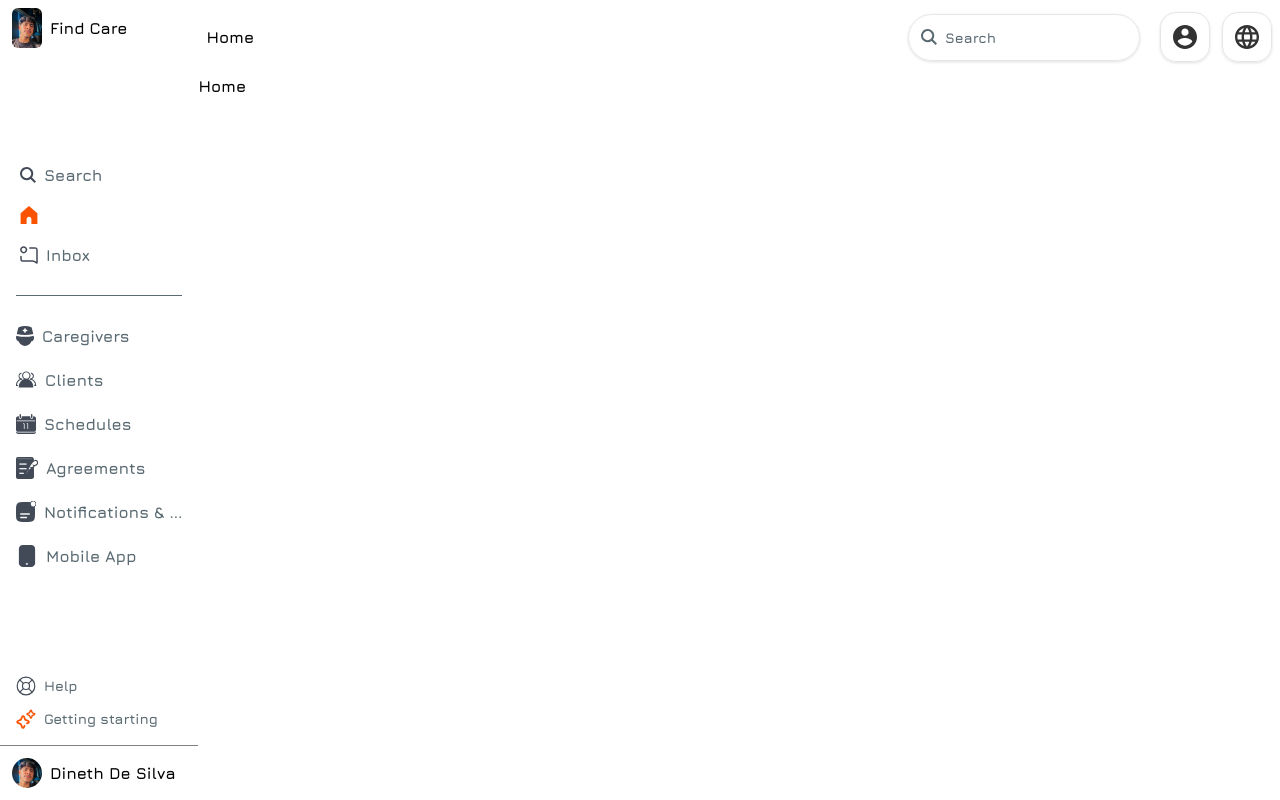
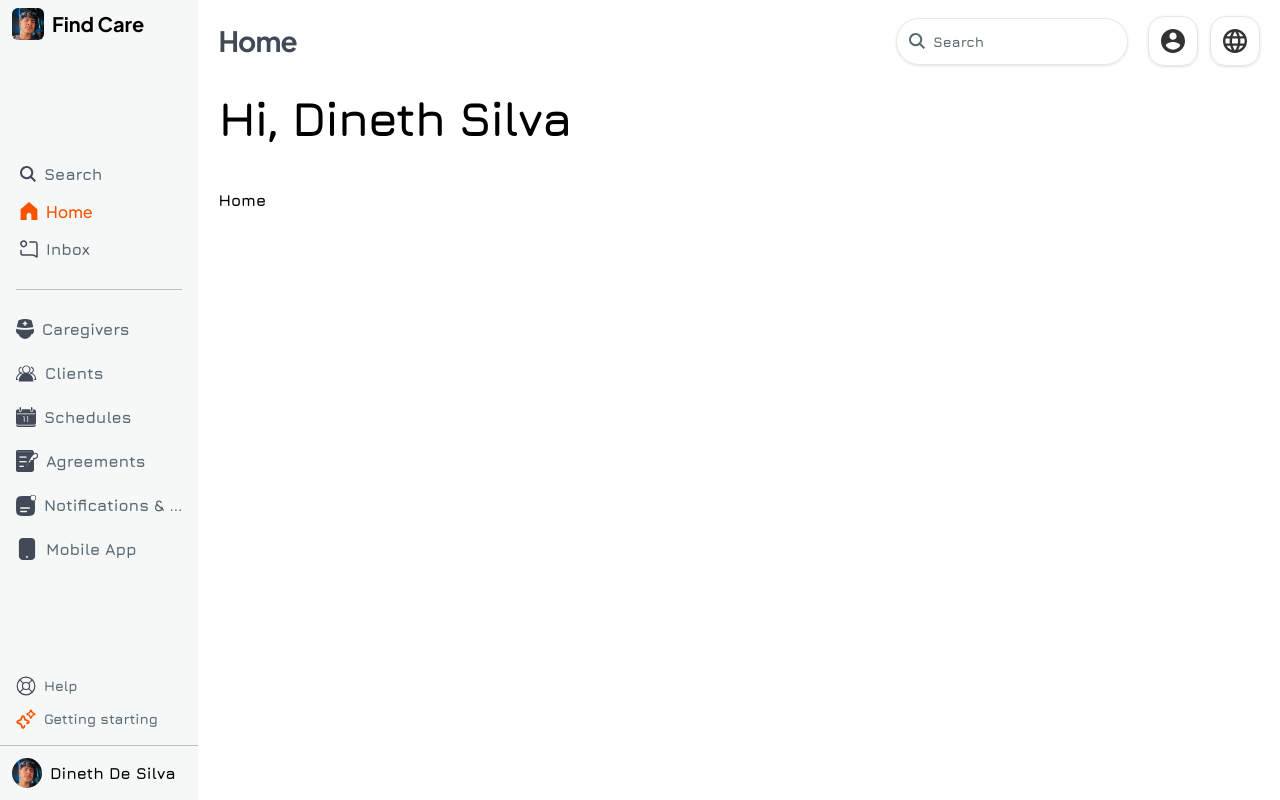
Before and after one commit to dinethde/FindCare, a Next.js app: page / in a window 1280 px wide. Built offline with nearby package versions, Linux system fonts and the light colour scheme.

Commit message:
Implemented the layout and header

```diff
--- a/app/(routes)/layout.tsx
+++ b/app/(routes)/layout.tsx
@@ -7,7 +7,7 @@ export default function layout({
   children: React.ReactNode;
 }>) {
   return (
-    <div className="flex flex-col min-h-full ">
+    <div className="flex flex-col min-h-full py-4 px-5 gap-10">
       <header>
         <Header />
       </header>
--- a/app/(routes)/page.tsx
+++ b/app/(routes)/page.tsx
@@ -2,5 +2,5 @@ import Image from "next/image";
 import "../globals.css";
 
 export default function Home() {
-  return <h1 className="font-regular_text">Home</h1>;
+  return <h1 className="">Home</h1>;
 }
--- a/app/components/Header.tsx
+++ b/app/components/Header.tsx
@@ -1,20 +1,41 @@
+"use client"; // Add this at the very top of the file
+
 import React from "react";
 import Image from "next/image";
+import { usePathname } from "next/navigation";
 import NetworkIcon from "../components/icons/NetworkIcon";
 import UserProfileIcon from "../components/icons/UserProfileIcon copy";
 import SearchIcon from "./icons/SearchIcon";
 import "../globals.css";
 
+// Define page title mapping
+const pageTitles: { [key: string]: string } = {
+  "/": "Home",
+  "/caregivers": "Caregivers",
+  "/clients": "Clients",
+  "/getting-starting": "Getting Started",
+  "/help": "Help",
+  "/inbox": "Inbox",
+  "/mobileapp": "Mobile App",
+  "/notification": "Notifications",
+  "/schedules": "Schedules",
+  "/settings": "Settings",
+  "/agreements": "Agreements",
+};
+
 export default function Header() {
+  const pathname = usePathname();
+  const isHomePage = pathname === "/";
+
   return (
-    // Main wrapper
-    <div className="w-full relative flex flex-row items-center justify-between py-3 px-2">
-      {/* Currnent Page name */}
-      <div className="flex flex-row items-center justify-center ">
-        <p>Home</p>
+    <div className="flex flex-col gap-6">
+      <div className="w-full relative flex flex-row items-center justify-between ">
+        {/* Current Page name */}
+        <div className="flex flex-row items-center justify-center text-h4 text-grey-darker">
+          <p>{pageTitles[pathname] || "Home"}</p>
         </div>
 
-      {/* Header left items w  */}
+        {/* Header left items */}
         <div className="w-[22.75rem] flex flex-row items-center justify-start gap-[1.25rem] text-[0.875rem] text-neutral-colors-neutral-9">
           {/* Searching bar */}
           <div className="flex-1 shadow-[0px_1px_3px_rgba(0,_0,_0,_0.12)] rounded-[30px] bg-gray border-neutral-3 border-[0.5px] border-solid flex flex-row items-center justify-start p-3 gap-[0.5rem]">
@@ -35,5 +56,14 @@ export default function Header() {
           </div>
         </div>
       </div>
+      <div>
+        {/* Show greeting only on home page */}
+        {isHomePage ? (
+          <h2 className="text-h1">Hi, Dineth Silva</h2>
+        ) : (
+          <h2 className="text-h1">{pageTitles[pathname]}</h2>
+        )}
+      </div>
+    </div>
   );
 }
--- a/app/components/NavbarComponent.tsx
+++ b/app/components/NavbarComponent.tsx
@@ -21,20 +21,20 @@ import StarsIcon from "./icons/StarsIcon";
 const NavbarComponent: NextPage = () => {
   return (
     // Main wrapper
-    <div className="relative bg-main-2 min-h-screen flex flex-col items-start justify-center  w-auto max-w-[16rem] whitespace-nowrap text-grey ">
+    <div className="relative bg-main2 min-h-screen flex flex-col items-start justify-center  w-auto max-w-[16rem] whitespace-nowrap text-grey ">
       {/* Agency name and logo */}
-      <div className="self-stretch flex  justify-start p1-4 p-[0.5rem] pl-3 gap-2">
+      <div className="self-stretch flex  justify-start p1-4 p-[0.5rem] pl-3 gap-2 ">
         {/* Agency logo */}
         <Image
-          className="relative rounded-md object-cover "
-          width={30}
-          height={30}
+          className=" w-[2em] relative h-[2rem] object-cover  rounded-md  "
           alt=""
           src={photo}
         />
         {/* Agency  Name */}
         <div className="flex flex-row items-center justify-start">
-          <b className="font-regular_text text-black">Find Care</b>
+          <b className="text-[1.25rem] font-plus-jakarta-sans font-semibold text-black">
+            Find Care
+          </b>
         </div>
       </div>
       <div className="flex-1 flex flex-col items-start justify-center p-[1rem] gap-[1.75rem]">
@@ -44,7 +44,7 @@ const NavbarComponent: NextPage = () => {
           <Link href={"/"} className="navbar-link">
             <SearchIcon />
             <div className="flex flex-row items-center justify-center">
-              <p className="font-regular_text font-medium">Search</p>
+              <p className="text-regular_text font-medium">Search</p>
             </div>
           </Link>
 
@@ -52,7 +52,9 @@ const NavbarComponent: NextPage = () => {
           <Link href={"/"} className="navbar-link">
             <HomeIcon color={"#FA5300"} />
             <div className=" flex flex-row items-center justify-center">
-              <p className="font-regular_text font-semibold text-main">Home</p>
+              <p className="text-regular-text-thicker text-brand-colors-main">
+                Home
+              </p>
             </div>
           </Link>
 
@@ -60,13 +62,13 @@ const NavbarComponent: NextPage = () => {
           <Link href={"/inbox"} className="navbar-link">
             <InboxIcon />
             <div className="flex flex-row items-center justify-center">
-              <p className="font-regular_text font-medium">Inbox</p>
+              <p className="text-regular_text font-medium">Inbox</p>
             </div>
           </Link>
         </div>
 
         {/* Horizontal Line */}
-        <div className="self-stretch relative  h-[0.8px] bg-grey" />
+        <div className="self-stretch relative  h-[0.8px] bg-neutral-6" />
 
         {/* Navbar pages link wrapper */}
         <div className="flex flex-col items-start justify-start gap-[1.25rem]">
@@ -74,7 +76,7 @@ const NavbarComponent: NextPage = () => {
           <Link href="/caregivers" className="navbar-link">
             <CaregiverIcon />
             <div className="navitem-wrapper">
-              <p className="font-regular_text font-medium">Caregivers</p>
+              <p className="text-regular_text font-medium">Caregivers</p>
             </div>
           </Link>
 
@@ -82,7 +84,7 @@ const NavbarComponent: NextPage = () => {
           <Link href={"/clients"} className="navbar-link">
             <ClientIcon />
             <div className="navitem-wrapper">
-              <p className="font-regular_text font-medium">Clients</p>
+              <p className="text-regular_text font-medium">Clients</p>
             </div>
           </Link>
 
@@ -90,7 +92,7 @@ const NavbarComponent: NextPage = () => {
           <Link href={"/schedules"} className="navbar-link">
             <CalendarIcon />
             <div className="navitem-wrapper">
-              <p className="font-regular_text font-medium">Schedules</p>
+              <p className="text-regular_text font-medium">Schedules</p>
             </div>
           </Link>
 
@@ -98,7 +100,7 @@ const NavbarComponent: NextPage = () => {
           <Link href={"/agreements"} className="navbar-link">
             <AgreementIcon />
             <div className="navitem-wrapper">
-              <p className="font-regular_text font-medium">Agreements</p>
+              <p className="text-regular_text font-medium">Agreements</p>
             </div>
           </Link>
 
@@ -106,7 +108,7 @@ const NavbarComponent: NextPage = () => {
           <Link href={"/notification"} className="navbar-link">
             <NotificationIcon />
             <div className="navitem-wrapper">
-              <p className="font-regular_text font-medium">
+              <p className="text-regular_text font-medium">
                 Notifications & ...
               </p>
             </div>
@@ -116,7 +118,7 @@ const NavbarComponent: NextPage = () => {
           <Link href={"/mobileapp"} className="navbar-link">
             <MobileAppIcon />
             <div className="navitem-wrapper">
-              <p className="font-regular_text font-medium">Mobile App</p>
+              <p className="text-regular_text font-medium">Mobile App</p>
             </div>
           </Link>
         </div>
@@ -129,13 +131,13 @@ const NavbarComponent: NextPage = () => {
           {/* Helping page link */}
           <Link href={"/help"} className="navbar-link">
             <HelpIcon />
-            <div className="font-regular_text">Help</div>
+            <div className="text-regular_text">Help</div>
           </Link>
 
           {/* Getting started page link */}
           <Link href={"/getting-starting"} className="navbar-link">
             <StarsIcon />
-            <div className="font-regular_text">Getting starting</div>
+            <div className="text-regular_text">Getting starting</div>
           </Link>
         </div>
 
@@ -143,13 +145,11 @@ const NavbarComponent: NextPage = () => {
         <Link
           href={"/settings"}
           className="w-full flex flex-row items-center justify-start p-[0.75rem] gap-[0.5rem] text-[1rem] font-jura no-underline"
-          style={{ borderTop: "1px solid grey" }}
+          style={{ borderTop: "1px solid #BFBFBF" }}
         >
           {/* Account profile picture */}
           <Image
             className="w-[1.875rem] relative rounded-[100px] h-[1.875rem] object-cover  "
-            width={30}
-            height={30}
             alt=""
             src={photo}
           />
--- a/app/globals.css
+++ b/app/globals.css
@@ -1,6 +1,7 @@
 @import url("https://fonts.googleapis.com/css2?family=Plus+Jakarta+Sans:wght@400;500;700&display=swap");
 @import url("https://fonts.googleapis.com/css2?family=Jura:wght@700&display=swap");
 @import url("https://fonts.googleapis.com/css2?family=Plus+Jakarta+Sans:wght@400&display=swap");
+@import url("https://fonts.googleapis.com/css2?family=Plus+Jakarta+Sans:wght@700&display=swap");
 
 @tailwind base;
 @tailwind components;
--- a/app/page.tsx
+++ /dev/null
@@ -1,5 +0,0 @@
-import React from "react";
-
-export default function HomePage() {
-  return <div>Schedule</div>;
-}
--- a/tailwind.config.ts
+++ b/tailwind.config.ts
@@ -45,6 +45,7 @@ const config: Config = {
       },
       fontFamily: {
         jura: "jura",
+        "plus-jakarta-sans": "Plus Jakarta Sans",
       },
       backgroundColor: {
         ...colors,
@@ -52,6 +53,6 @@ const config: Config = {
     },
   },
   plugins: [textStylesPlugin],
-}
+};
 
 export default config;
```
Lines whose indentation alone changed are shown as unchanged.
